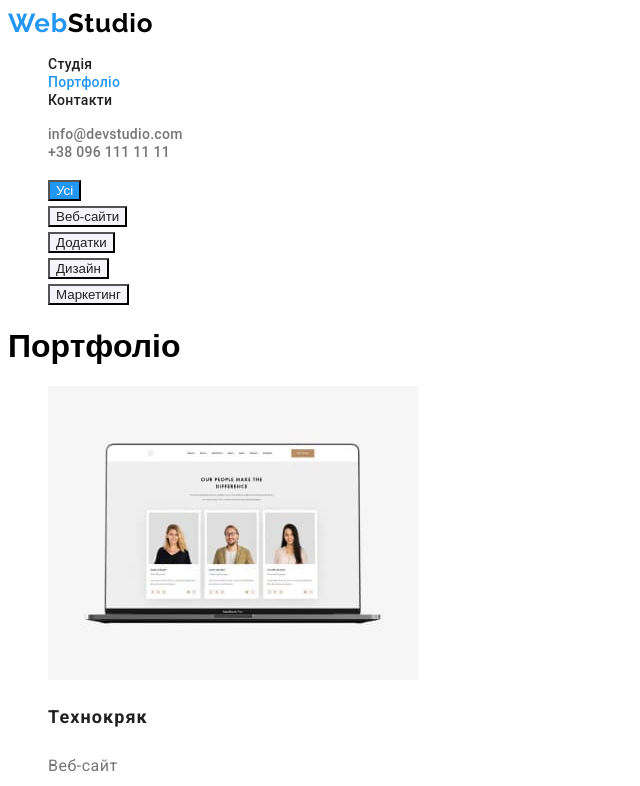
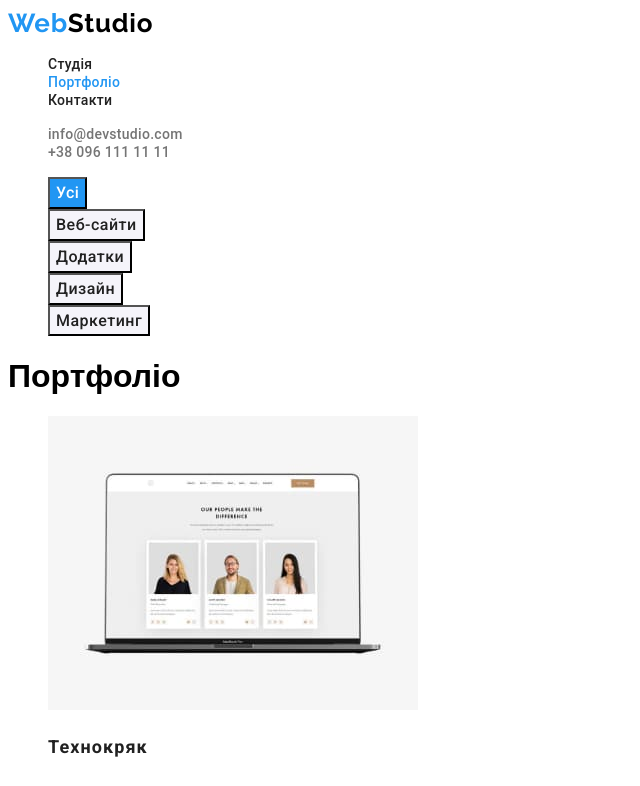
Before and after one commit to IrynaSahan/goit-markup-hw-02, a plain HTML site: page portfolio.html in a window 1280 px wide. Shown: the top 786 px of the page, without its empty margins (0-640 px from the left). Drawn offline with Linux system fonts and the light colour scheme.

Commit message:
button-font-family: "Roboto"

```diff
--- a/css/styles.css
+++ b/css/styles.css
@@ -79,12 +79,16 @@ body{
 }
 
 .button{
+    font-family: "Roboto";
+    font-style: normal;
+    font-weight: 700;
     font-weight: 700;
     font-size: 16px;
     line-height: 1.88;
     letter-spacing: 0.06em;
     color: var(--primary-white-color);
     background-color: var(--accent-color);
+
 }
 
 
@@ -182,19 +186,30 @@ body{
 }
 /* portfolio */
 /* filtr wirk */
-.button-portfolio{
+/* .button-portfolio{
+    font-size: 16px;
+    line-height: 1.62;
+    letter-spacing: 0.03em;
+    font-family: "Roboto";
+    font-weight: 500;
+} */
+.button-primary{
+    font-family: "Roboto",sans-serif;
+    font-weight: 500;
+    color:var(--primary-white-color);
+    background-color:var(--accent-color);
     font-size: 16px;
     line-height: 1.62;
     letter-spacing: 0.03em;
 }
-.button-primary{
-    color:var(--primary-white-color);
-    background-color:var(--accent-color);
-
-}
 .button-secondary{
+    font-family: "Roboto", sans-serif;
+    font-weight: 500;
     color: var(--secondary-text-color);
     background-color: #F5F4FA;
+    font-size: 16px;
+    line-height: 1.62;
+    letter-spacing: 0.03em;
 
 }
 .button-secondary:hover,
@@ -213,7 +228,7 @@ body{
 }
 
 .about-text{
-    font-family: 'Roboto';
+    font-family: "Roboto";
     font-weight: 400;
     font-size: 16px;
     line-height: 1.88;
```
